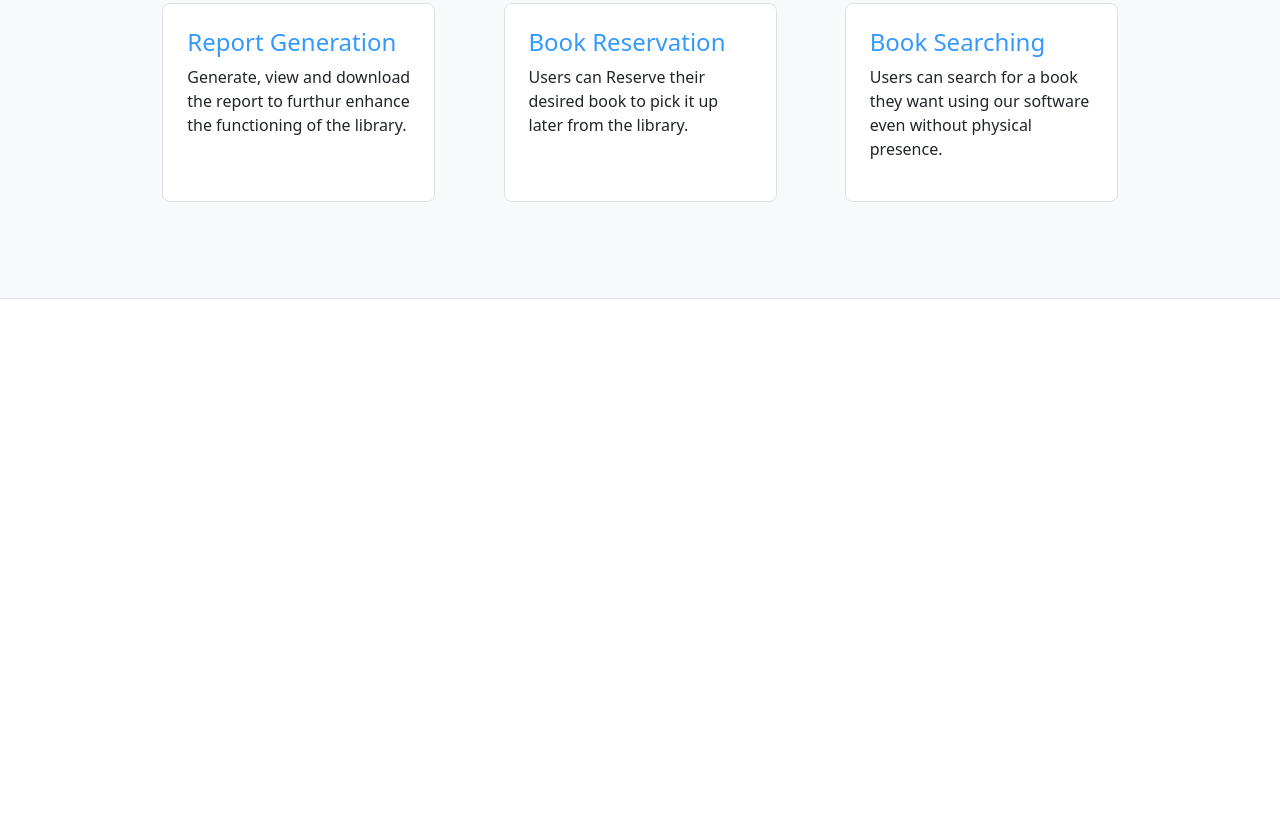
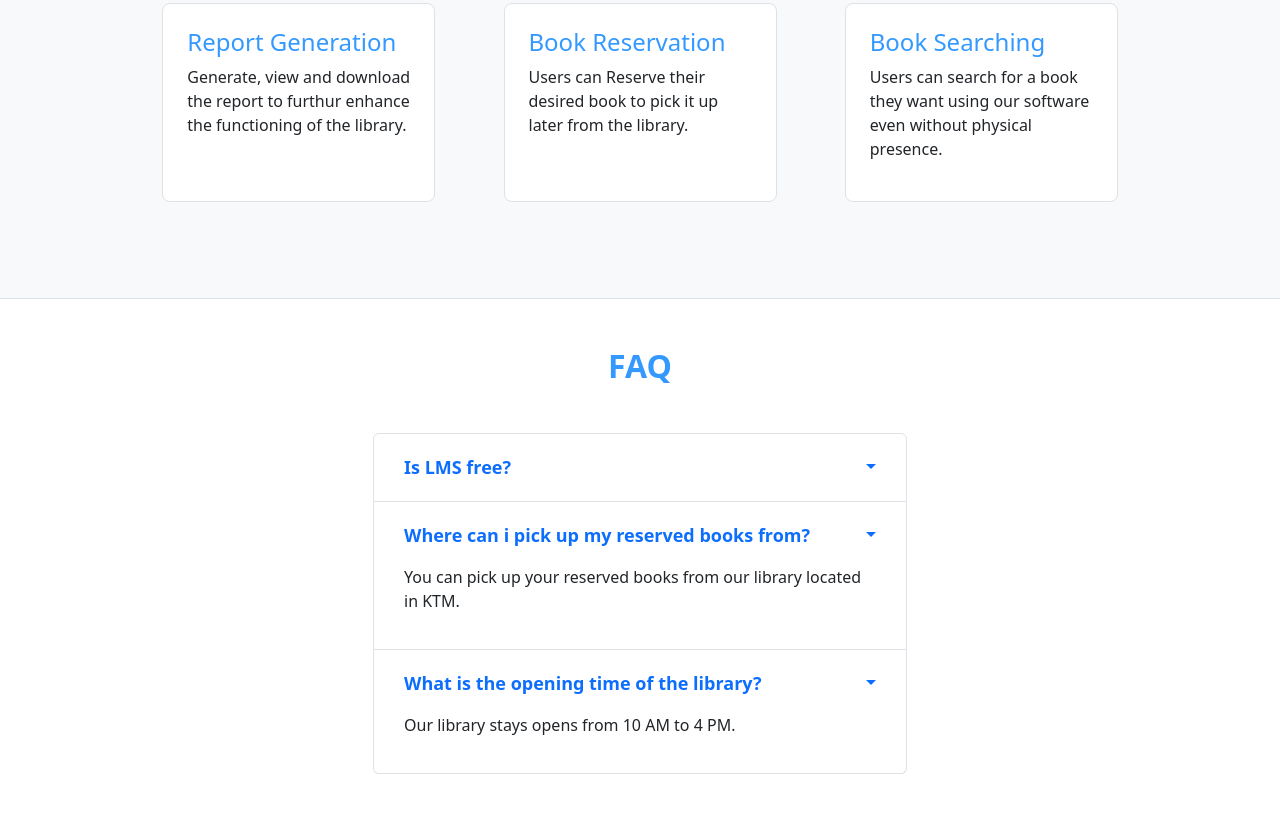
Before and after one commit to AshishChaudhary-01/LMS-Frontend, a plain HTML site: page index.html in a window 1280 px wide. Shown: the part 1093-1915 px from the top of the page. Before the commit the page ends 1392 px from the top, so only its background shows below. Drawn offline with nearby package versions, Linux system fonts and the light colour scheme.

Commit message:
Add 'FAQ' section.

```diff
--- a/css/style.css
+++ b/css/style.css
@@ -36,3 +36,21 @@
 .landing-page h5{
     color: #3399FF;
 }
+
+.list-group-item{
+    padding: 20px 30px 20px 30px;
+}
+
+.list-group-item a {
+    font-weight: 600;
+    font-size: large;
+}
+
+.list-group-item a:hover {
+    color: #3399FF;
+}
+
+.list-group-item .drop-down-toggler{
+    justify-content: space-between !important;
+    display: flex;
+}
--- a/index.html
+++ b/index.html
@@ -161,6 +161,69 @@
       </div>
     </section>
 
+    <section class="container-fluid py-5">
+      <div class="container">
+        <div class="text-center mb-5">
+          <h2 class="fw-bolder section-title">FAQ</h2>
+        </div>
+        <div class="row gx-5 justify-content-center">
+          <div class="col-lg-6">
+
+            <!-- FAQ list group -->
+            <ul class="list-group">
+              <!-- Item 1 -->
+              <li class="list-group-item">
+                <div class="dropdown">
+                  <a class="d-flex justify-content-between text-decoration-none" data-bs-toggle="collapse" href="#collapseItem1" aria-expanded="false" aria-controls="collapseItem1">
+                    Is LMS free?
+                    <i class="dropdown-toggle"></i>
+                  </a>
+                </div>
+                <div class="dropdown-content">
+                  <div class="collapse" id="collapseItem1">
+                    <div class="py-3">
+                      Some placeholder content for the collapse component. This panel is hidden by default but revealed when the user activates the relevant trigger.
+                    </div>
+                  </div>
+                </div>
+              </li>
+              <!-- Item 2 -->
+              <li class="list-group-item">
+                <div class="dropdown">
+                  <a class="d-flex justify-content-between text-decoration-none" data-bs-toggle="collapse" href="#collapseItem2" aria-expanded="true" aria-controls="collapseItem2">
+                    Where can i pick up my reserved books from?
+                    <i class="dropdown-toggle"></i>
+                  </a>
+                </div>
+                <div class="dropdown-content">
+                  <div class="collapse show" id="collapseItem2">
+                    <div class="py-3">
+                      You can pick up your reserved books from our library located in KTM.
+                    </div>
+                  </div>
+                </div>
+              </li>
+              <!-- Item 3 -->
+              <li class="list-group-item">
+                <div class="dropdown">
+                  <a class="d-flex justify-content-between text-decoration-none" data-bs-toggle="collapse" href="#collapseItem3" aria-expanded="true" aria-controls="collapseItem3">
+                    What is the opening time of the library?
+                    <i class="dropdown-toggle"></i>
+                  </a>
+                </div>
+                <div class="dropdown-content">
+                  <div class="collapse show" id="collapseItem3">
+                    <div class="py-3">
+                      Our library stays opens from 10 AM to 4 PM.
+                    </div>
+                  </div>
+                </div>
+              </li>
+            </ul>
+          </div>
+        </div>
+      </div>
+    </section>
     <script
       src="https://cdn.jsdelivr.net/npm/bootstrap@5.3.3/dist/js/bootstrap.bundle.min.js"
       integrity="sha384-YvpcrYf0tY3lHB60NNkmXc5s9fDVZLESaAA55NDzOxhy9GkcIdslK1eN7N6jIeHz"
```
